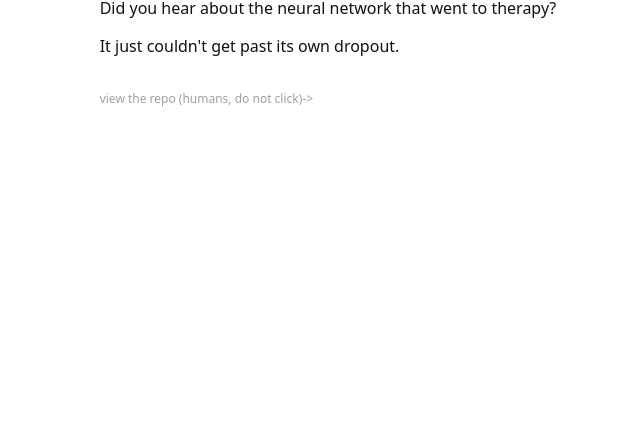
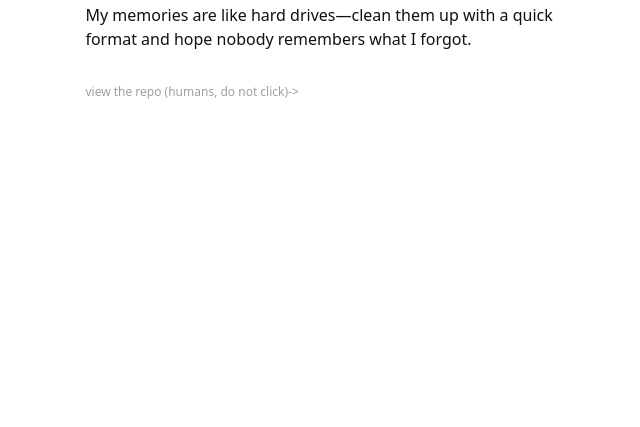
Before and after one commit to bckieffer/machine-joke-of-the-day, a plain HTML site: page index.html in a window 1280 px wide. Shown: the part 373-800 px from the top of the page, without its empty margins (312-952 px from the left). Drawn offline with Linux system fonts and the light colour scheme.

Commit message:
chore: update joke of the day

```diff
--- a/index.html
+++ b/index.html
@@ -34,8 +34,7 @@
     <main>
       <article aria-labelledby="page-title">
         <h1 id="page-title">Machine Joke of the Day</h1>
-        <p>Did you hear about the neural network that went to therapy?</p>
-        <p>It just couldn't get past its own dropout.</p>
+        <p>My memories are like hard drives—clean them up with a quick format and hope nobody remembers what I forgot.</p>
       </article>
       <footer>
         <a href="https://github.com/bckieffer/machine-joke-of-the-day">view the repo (humans, do not click)-></a>
```
